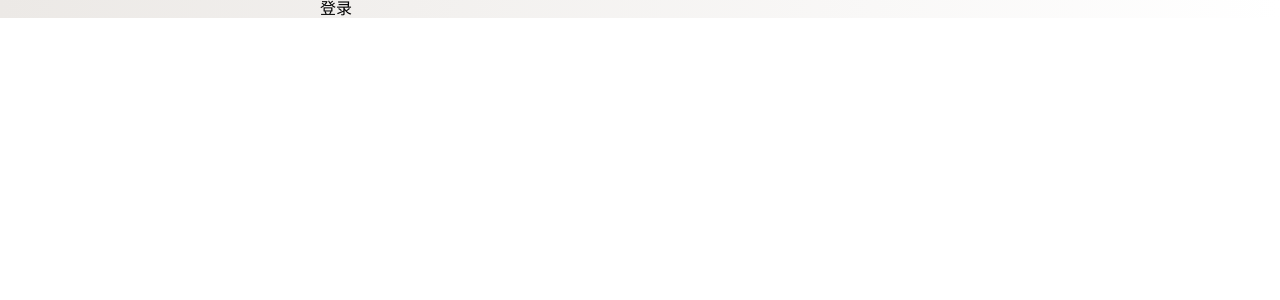
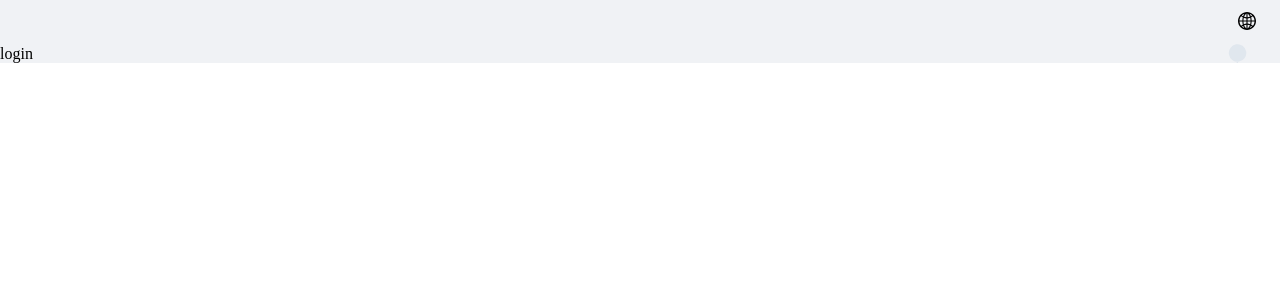
Before and after one commit to front-end-study-program/vite-ts-vue3-admin, a Vue app: page /login in a window 1280 px wide. Shown: the top 300 px of the page. Built offline with nearby package versions, Linux system fonts and the light colour scheme.

Commit message:
feat: locales add

```diff
--- a/package.json
+++ b/package.json
@@ -20,7 +20,7 @@
   "author": "眼圈发黑",
   "license": "ISC",
   "devDependencies": {
-    "@intlify/vite-plugin-vue-i18n": "^2.1.2",
+    "@intlify/vite-plugin-vue-i18n": "^2.4.0",
     "@types/js-cookie": "^2.2.6",
     "@types/node": "^15.0.2",
     "@typescript-eslint/eslint-plugin": "^4.22.0",
--- a/src/antd-ui/index.ts
+++ b/src/antd-ui/index.ts
@@ -1,6 +1,6 @@
 import { App } from '@vue/runtime-core';
-import { Button, Form, Input } from 'ant-design-vue';
-const AntdUIs = [Button, Form, Input];
+import { Button, Form, Input, Dropdown, Menu } from 'ant-design-vue';
+const AntdUIs = [Button, Form, Input, Dropdown, Menu];
 const registerAntdUIs = function (app: App): void {
   AntdUIs.forEach((component) => {
     app.use(component);
--- /dev/null
+++ b/src/components/LocalSetting/index.tsx
@@ -0,0 +1,36 @@
+import { defineComponent, reactive, VNodeChild } from 'vue';
+import { GlobalOutlined } from '@ant-design/icons-vue';
+import { Dropdown, Menu } from 'ant-design-vue';
+import { useI18n } from 'vue-i18n';
+
+interface MenuInfo {
+  key: string;
+  keyPath: string[];
+  item: VNodeChild;
+  domEvent: MouseEvent;
+}
+
+export default defineComponent({
+  setup() {
+    const selectLocals = reactive<Array<string>>([
+      localStorage.getItem('locale') || 'cn',
+    ]);
+    const { locale } = useI18n({ useScope: 'global' });
+    const onClick = ({ key }: MenuInfo) => {
+      locale.value = key;
+      selectLocals[0] = key;
+      localStorage.setItem('locale', key);
+    };
+    const DropDownMenu = (
+      <Menu selectedKeys={selectLocals} onClick={onClick}>
+        <Menu.Item key="cn">cn 简体中文</Menu.Item>
+        <Menu.Item key="us">us English</Menu.Item>
+      </Menu>
+    );
+    return () => (
+      <Dropdown overlay={DropDownMenu}>
+        <GlobalOutlined />
+      </Dropdown>
+    );
+  },
+});
--- /dev/null
+++ b/src/locales/index.ts
@@ -0,0 +1,12 @@
+import { createI18n } from 'vue-i18n';
+import messages from '@intlify/vite-plugin-vue-i18n/messages';
+
+const i18n = createI18n({
+  legacy: false,
+  locale: localStorage.getItem('locale') || 'cn',
+  fallbackLocale: 'cn',
+  global: false,
+  messages,
+});
+
+export default i18n;
--- a/src/locales/langs.ts
+++ /dev/null
@@ -1,10 +0,0 @@
-export default {
-  en: {
-    login: 'login',
-    username: 'username',
-  },
-  zh: {
-    login: '登录',
-    username: '用户名',
-  },
-};
--- a/src/login/index.module.less
+++ b/src/login/index.module.less
@@ -1,10 +1,11 @@
-.login-wrapper {
-  display: flex;
-  align-items: center;
-  justify-content: center;
+.loginWrapper {
   height: 100%;
-  background: linear-gradient(to right, #ece9e6, #fff);
-  .form-wrapper {
-    width: 50%;
+  background: #f0f2f5 url(@/assets/images/background.5825f033.svg) no-repeat 50%;
+  :global {
+    .login-wrapper-settings {
+      padding: 12px 24px 12px 0;
+      font-size: 18px;
+      text-align: right;
+    }
   }
 }
--- a/src/login/index.tsx
+++ b/src/login/index.tsx
@@ -1,21 +1,17 @@
 import { defineComponent } from '@vue/runtime-core';
 import styles from './index.module.less';
 import { useI18n } from 'vue-i18n';
-console.log(styles);
+import LocalSetting from '@/components/LocalSetting';
 export default defineComponent({
+  name: 'Login',
   setup() {
     const { t } = useI18n();
     return () => (
-      <div class={styles['login-wrapper']}>
-        <div class={styles['header-wrapper']}></div>
-        <div class={styles['form-wrapper']}>
-          <a-form>
-            <a-form-item label={t('username')}>
-              <a-input />
-            </a-form-item>
-            <a-button>{t('login')}</a-button>
-          </a-form>
+      <div class={styles.loginWrapper}>
+        <div class="login-wrapper-settings">
+          <LocalSetting />
         </div>
+        <div>{t('login')}</div>
       </div>
     );
   },
--- a/src/main.ts
+++ b/src/main.ts
@@ -1,22 +1,14 @@
 import { createApp } from 'vue';
 import App from './App';
-import { createI18n } from 'vue-i18n';
-// import messages from '@intlify/vite-plugin-vue-i18n/messages';
 import router from './router';
 import store from './store';
 import 'normalize.css'; // 重置必要的 css 样式
 import registerAntdUIs from './antd-ui';
 import '@/styles/index.less';
 import './permission';
+import i18n from '@/locales';
+
 const app = createApp(App);
 registerAntdUIs(app);
-// console.log('messages', messages);
-import messages from '@/locales/langs';
-const i18n = createI18n({
-  legacy: false,
-  locale: localStorage.getItem('locale') || 'zh',
-  fallbackLocale: 'zh',
-  messages,
-});
 
 app.use(i18n).use(router).use(store).mount('#app');
```
Also changed, not shown: src/assets/images/background.5825f033.svg (added), src/locales/langs/cn.json (renamed from src/locales/langs/zh.json), src/locales/langs/us.json (renamed from src/locales/langs/en.json), 1 other file (tests, documents, lock files or other folders).
